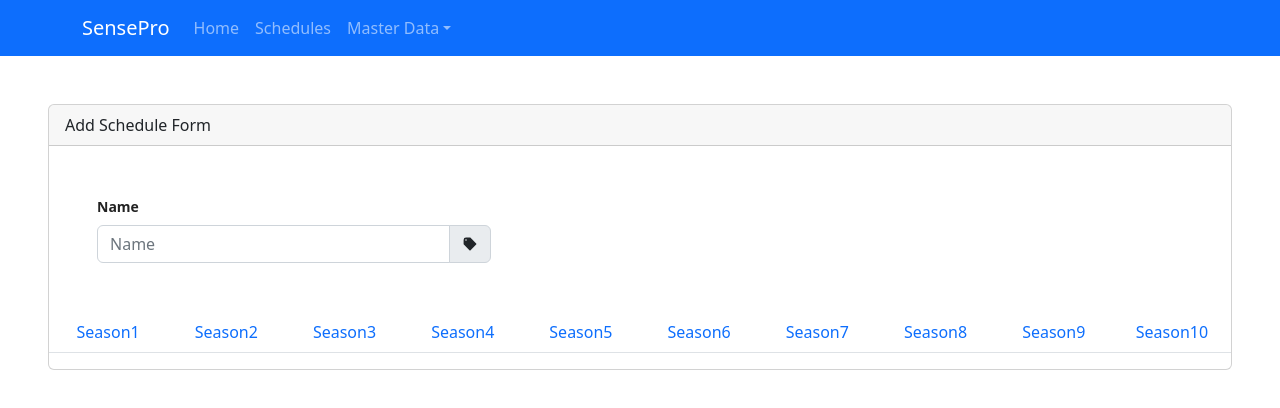
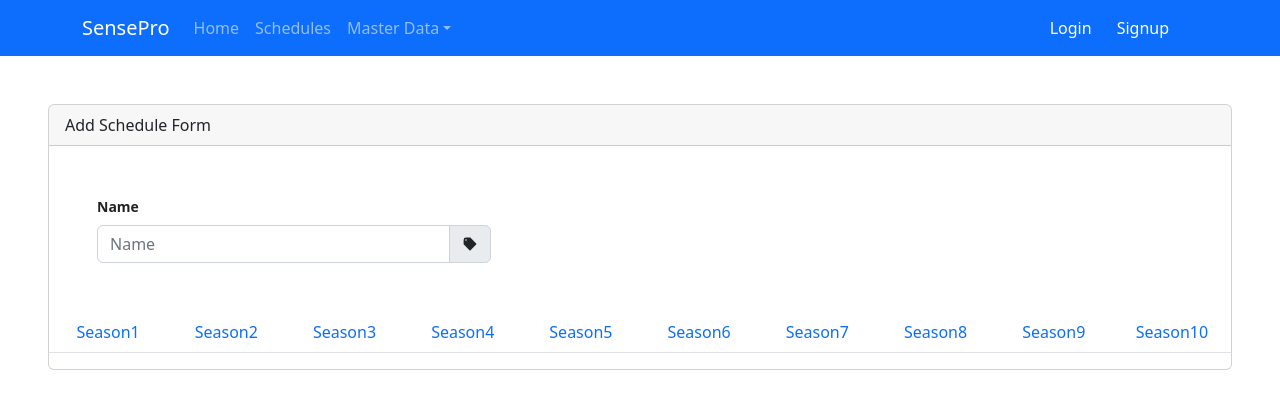
Before and after one commit to thworks-team/ac-automation-ui, a React (Create React App) app: page / in a window 1280 px wide. Shown: the top 408 px of the page. Built offline with nearby package versions, Linux system fonts and the light colour scheme.

Commit message:
Add auth UI on the Header

```diff
--- a/src/components/Header/Header.js
+++ b/src/components/Header/Header.js
@@ -2,8 +2,29 @@ import Container from 'react-bootstrap/Container';
 import Nav from 'react-bootstrap/Nav';
 import Navbar from 'react-bootstrap/Navbar';
 import NavDropdown from 'react-bootstrap/NavDropdown';
+import {  Form, Button, ButtonGroup } from 'react-bootstrap'
+import { Link } from 'react-router-dom'
+
 
 function Header() {
+
+  const handleLogoutClick = () => {
+    alert('Logout');
+  }
+  const authButton = () => {
+    if (null === null) {
+        return (
+            <ButtonGroup>
+                <Button variant="primary" as={Link} to="/login">Login</Button>
+                <Button variant="primary" as={Link} to="/signup">Signup</Button>
+            </ButtonGroup>
+        )
+
+    } else {
+        return <Button variant="primary" onClick={handleLogoutClick}>Logout</Button>
+    }
+}
+
   return (
     <Navbar bg="primary" variant="dark">
       <Container>
@@ -32,6 +53,9 @@ function Header() {
             </NavDropdown>
           </Nav>
         </Navbar.Collapse>
+        <Form inline className="mx-3">
+                {authButton()}
+            </Form>
       </Container>
     </Navbar>
   );
```
